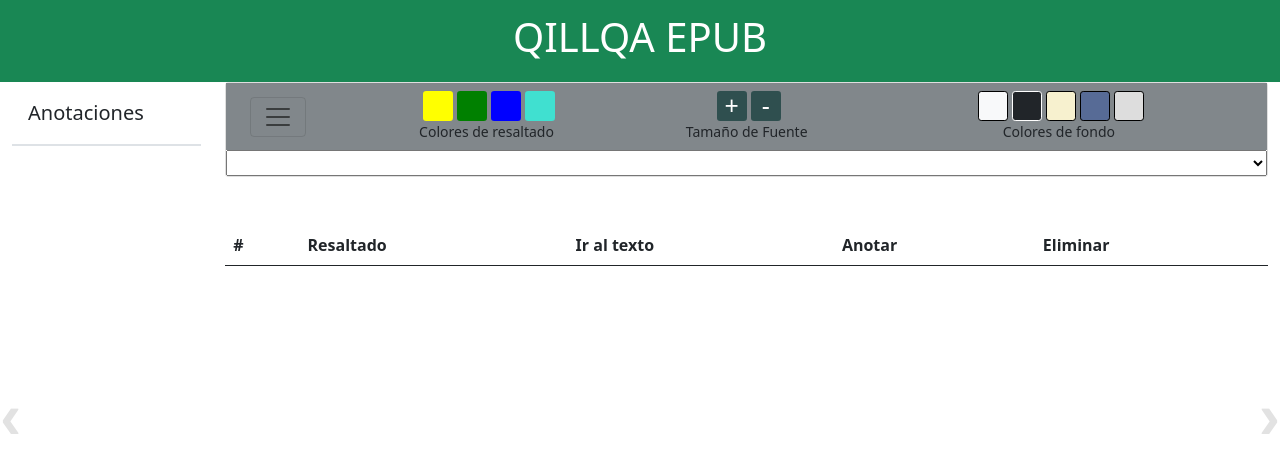
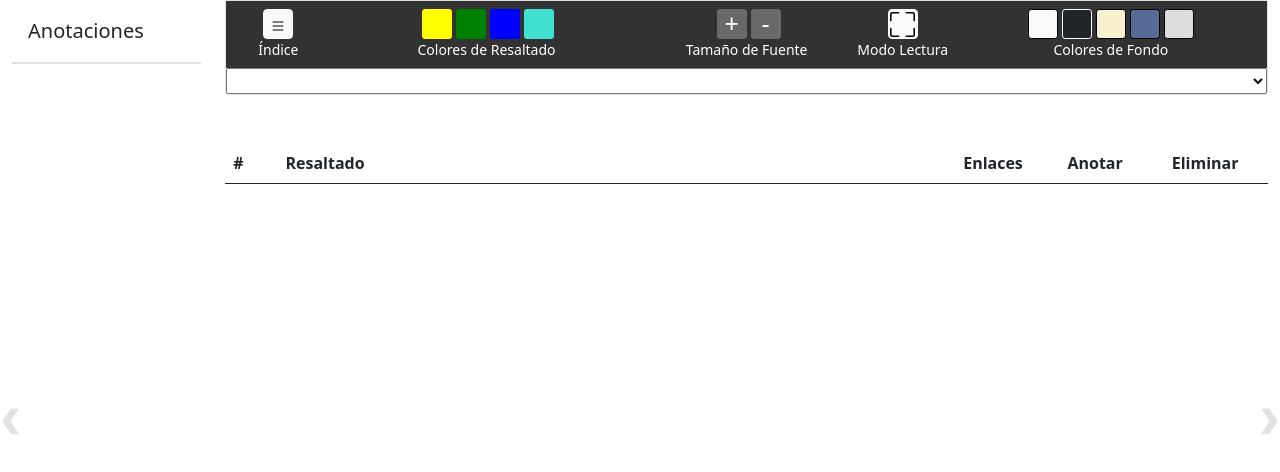
Before and after one commit to Davik2716/epubjs, a website: page public/index.html in a window 1280 px wide. Drawn offline with nearby package versions, Linux system fonts and the light colour scheme; no server answers.

Commit message:
Funciones mejoradas

```diff
--- a/public/css/estilos.css
+++ b/public/css/estilos.css
@@ -29,12 +29,14 @@
     color: #ccc;
 }
 
-.arrow:hover, .navlink:hover {
+.arrow:hover,
+.navlink:hover {
     color: #777;
     /* color: red; */
 }
 
-.arrow:active, .navlink:hover {
+.arrow:active,
+.navlink:hover {
     color: #000;
     /* color: blue; */
 }
@@ -49,3 +51,32 @@
     /* text-decoration: underline; */
     text-decoration: none;
 }
+
+.anotaciones {
+    overflow-y: scroll;
+    max-height: 1000px;
+}
+
+.tablaresaltado {
+    overflow-y: scroll;
+    max-height: 500px;
+}
+
+
+/* Hide scrollbar for Chrome, Safari and Opera */
+
+/* .anotaciones::-webkit-scrollbar {
+    display: none;
+}
+
+.tablaresaltado::-webkit-scrollbar {
+    display: none;
+} */
+
+
+/* Hide scrollbar for IE, Edge and Firefox */
+
+/* .anotaciones {
+    -ms-overflow-style: none;
+    scrollbar-width: none;
+} */
--- a/public/index.html
+++ b/public/index.html
@@ -4,15 +4,12 @@
 <head>
     <meta charset="utf-8">
     <meta name="viewport" content="width=device-width, initial-scale=1">
-    <title>QILLQA Resaltador y Fondo</title>
+    <title>QILLQA</title>
     <script src="js/epub.js"></script>
     <script src="js/main.js" defer></script>
     <script src="https://cdnjs.cloudflare.com/ajax/libs/jszip/3.1.5/jszip.min.js"></script>
-    <link href="https://cdn.jsdelivr.net/npm/bootstrap@5.0.0/dist/css/bootstrap.min.css" rel="stylesheet"
-        integrity="sha384-wEmeIV1mKuiNpC+IOBjI7aAzPcEZeedi5yW5f2yOq55WWLwNGmvvx4Um1vskeMj0" crossorigin="anonymous">
-    <script defer src="https://use.fontawesome.com/releases/v5.0.9/js/all.js"
-        integrity="sha384-8iPTk2s/jMVj81dnzb/iFR2sdA7u06vHJyyLlAd4snFpCl/SnyUjRrbdJsw1pGIl"
-        crossorigin="anonymous"></script>
+    <script defer src="https://use.fontawesome.com/releases/v5.0.9/js/all.js" integrity="sha384-8iPTk2s/jMVj81dnzb/iFR2sdA7u06vHJyyLlAd4snFpCl/SnyUjRrbdJsw1pGIl" crossorigin="anonymous"></script>
+    <link href="https://cdn.jsdelivr.net/npm/bootstrap@5.0.0/dist/css/bootstrap.min.css" rel="stylesheet" integrity="sha384-wEmeIV1mKuiNpC+IOBjI7aAzPcEZeedi5yW5f2yOq55WWLwNGmvvx4Um1vskeMj0" crossorigin="anonymous">
     <link rel="stylesheet" href="css/main.css">
     <link rel="stylesheet" href="css/estilos.css">
 </head>
@@ -28,16 +25,16 @@
     </svg>
 
     <div class="container-fluid">
-        <div class="row">
+        <!-- cabecera -->
+        <!-- <div class="row">
             <nav class="navbar navbar-dark bg-success">
                 <a class="navbar-brand mx-auto">
                     <h1>QILLQA EPUB</h1>
                 </a>
             </nav>
-        </div>
-
+        </div> -->
         <div class="row align-items-start">
-            <div class="col-2">
+            <div class="col-2 anotaciones">
                 <a class="d-flex align-items-center flex-shrink-0 p-3 link-dark text-decoration-none border-bottom">
                     <span class="fs-5 fw-semibold">Anotaciones</span>
                 </a>
@@ -46,60 +43,76 @@
             <div class="col-10">
                 <div>
                     <div class="card">
-                        <nav class="navbar navbar-light" style="background-color: #81878b;">
+                        <nav class="navbar navbar-light" style="background-color: rgb(50, 50, 50); color: white;">
                             <!-- rgb(13,33,44) -->
-                            <div class="container-fluid justify-content-start" style="width: 10%; float:left">
-                                <button class="navbar-toggler" type="button" data-bs-toggle="collapse"
-                                    data-bs-target="#navbarToggleExternalContent"
-                                    aria-controls="navbarToggleExternalContent" aria-expanded="false"
-                                    aria-label="Toggle navigation">
+                            <!-- <div class="container-fluid justify-content-start" style="width: 10%; float:left">
+                                <button class="navbar-toggler" type="button" data-bs-toggle="collapse" data-bs-target="#navbarToggleExternalContent"
+                                aria-controls="navbarToggleExternalContent" aria-expanded="false" aria-label="Toggle navigation">
                                     <span class="navbar-toggler-icon"></span>
                                 </button>
+                            </div> -->
+                            <!-- indice -->
+                            <div style="width: 10%; float:right">
+                                <div class="row" style="display: flex; justify-content: center;">
+                                    <button type="button" class="btn btn-light" id="btnIndice" style="width: 30px; height: 30px; padding: 0%;">
+                                        <svg xmlns="http://www.w3.org/2000/svg" width="16" height="16" fill="currentColor" class="bi bi-list" viewBox="0 0 16 16">
+                                            <path fill-rule="evenodd" d="M2.5 12a.5.5 0 0 1 .5-.5h10a.5.5 0 0 1 0 1H3a.5.5 0 0 1-.5-.5zm0-4a.5.5 0 0 1 .5-.5h10a.5.5 0 0 1 0 1H3a.5.5 0 0 1-.5-.5zm0-4a.5.5 0 0 1 .5-.5h10a.5.5 0 0 1 0 1H3a.5.5 0 0 1-.5-.5z"></path>
+                                        </svg>
+                                    </button>
+                                </div>
+                                <div class="row" style="text-align: center;">
+                                    <small>Índice</small>
+                                </div>
                             </div>
+                            <!-- resaltados -->
                             <div style="width: 30%; float:left">
                                 <div class="row" style="display: flex; justify-content: center;">
-                                    <button class="btn btn-sm ms-1" type="button" id="yellow"
-                                        style="width: 30px; height: 30px; background-color: yellow;"></button>
-                                    <button class="btn btn-sm ms-1" type="button" id="green"
-                                        style="width: 30px; height: 30px; background-color: green;"></button>
-                                    <button class="btn btn-sm ms-1" type="button" id="blue"
-                                        style="width: 30px; height: 30px; background-color: blue;"></button>
-                                    <button class="btn btn-sm ms-1" type="button" id="turquoise"
-                                        style="width: 30px; height: 30px; background-color: turquoise;"></button>
+                                    <button class="btn btn-sm ms-1" type="button" id="yellow" style="width: 30px; height: 30px; background-color: yellow;"></button>
+                                    <button class="btn btn-sm ms-1" type="button" id="green" style="width: 30px; height: 30px; background-color: green;"></button>
+                                    <button class="btn btn-sm ms-1" type="button" id="blue" style="width: 30px; height: 30px; background-color: blue;"></button>
+                                    <button class="btn btn-sm ms-1" type="button" id="turquoise" style="width: 30px; height: 30px; background-color: turquoise;"></button>
                                 </div>
                                 <div class="row" style="text-align: center;">
-                                    <small>Colores de resaltado</small>
+                                    <small>Colores de Resaltado</small>
                                 </div>
                             </div>
+                            <!-- tamaño -->
                             <div style="width: 20%; float:center">
                                 <div class="row" style="display: flex; justify-content: center;">
-
-                                    <button class="btn btn-sm ms-1" type="button" id="btnmas" value="+"
-                                        style="justify-content: center; align-items: center; display: flex; font-size: 25px; width: 30px; height: 30px; background-color: darkslategray; color:white">
+                                    <button class="btn btn-sm ms-1" type="button" id="btnmas" value="+" style="justify-content: center; align-items: center; display: flex; font-size: 25px; width: 30px; height: 30px; background-color: rgb(105, 105, 105); color:white">
                                         +</button>
-                                    <button class="btn btn-sm ms-1" type="button" id="btnmenos" value="-"
-                                        style="justify-content: center; align-items: center; display: flex; font-size: 25px; width: 30px; height: 30px; background-color: darkslategray; color:white;">
+                                    <button class="btn btn-sm ms-1" type="button" id="btnmenos" value="-" style="justify-content: center; align-items: center; display: flex; font-size: 25px; width: 30px; height: 30px; background-color: rgb(105, 105, 105); color:white;">
                                         -</button>
                                 </div>
                                 <div class="row" style="text-align: center;">
                                     <small>Tamaño de Fuente</small>
                                 </div>
                             </div>
-                            <div style="width: 40%; float:right">
+                            <!-- pantalla completa -->
+                            <div style="width: 10%; float:right">
                                 <div class="row" style="display: flex; justify-content: center;">
-                                    <button class="btn btn-sm btn-light ms-1" type="button" id="btnFondoBlanco"
-                                        style="width: 30px; height: 30px; border: 1px solid #000000;"></button>
-                                    <button class="btn btn-sm btn-dark ms-1" type="button" id="btnFondoNegro"
-                                        style="width: 30px; height: 30px; border: 1px solid #ffffff;"></button>
-                                    <button class="btn btn-sm ms-1" type="button" id="btnFondoSepia"
-                                        style="width: 30px; height: 30px; background-color: rgb(247, 241, 207); border: 1px solid #000000;"></button>
-                                    <button class="btn btn-sm ms-1" type="button" id="btnFondoAzulOscuro"
-                                        style="width: 30px; height: 30px; background-color: rgb(87, 107, 150); border: 1px solid #000000;"></button>
-                                    <button class="btn btn-sm ms-1" type="button" id="btnFondoAzulClaro"
-                                        style="width: 30px; height: 30px; background-color: rgb(221, 221, 221); border: 1px solid #000000;"></button>
+                                    <!-- Aqui va el boton fulll screen -->
+                                    <button type="button" class="btn btn-light" id="btnPanCom" style="width: 30px; height: 30px; padding: 0%;">
+                                        <svg xmlns="http://www.w3.org/2000/svg" width="25" height="25" fill="currentColor" class="bi bi-fullscreen" viewBox="0 0 16 16">
+                                            <path d="M1.5 1a.5.5 0 0 0-.5.5v4a.5.5 0 0 1-1 0v-4A1.5 1.5 0 0 1 1.5 0h4a.5.5 0 0 1 0 1h-4zM10 .5a.5.5 0 0 1 .5-.5h4A1.5 1.5 0 0 1 16 1.5v4a.5.5 0 0 1-1 0v-4a.5.5 0 0 0-.5-.5h-4a.5.5 0 0 1-.5-.5zM.5 10a.5.5 0 0 1 .5.5v4a.5.5 0 0 0 .5.5h4a.5.5 0 0 1 0 1h-4A1.5 1.5 0 0 1 0 14.5v-4a.5.5 0 0 1 .5-.5zm15 0a.5.5 0 0 1 .5.5v4a1.5 1.5 0 0 1-1.5 1.5h-4a.5.5 0 0 1 0-1h4a.5.5 0 0 0 .5-.5v-4a.5.5 0 0 1 .5-.5z"></path>
+                                        </svg>
+                                    </button>
                                 </div>
                                 <div class="row" style="text-align: center;">
-                                    <small>Colores de fondo</small>
+                                    <small>Modo Lectura</small>
+                                </div>
+                            </div>
+                            <!-- fondos -->
+                            <div style="width: 30%; float:right">
+                                <div class="row" style="display: flex; justify-content: center;">
+                                    <button class="btn btn-sm btn-light" type="button" id="btnFondoBlanco" style="width: 30px; height: 30px; border: 1px solid #000000;"></button>
+                                    <button class="btn btn-sm btn-dark ms-1" type="button" id="btnFondoNegro" style="width: 30px; height: 30px; border: 1px solid #ffffff;"></button>
+                                    <button class="btn btn-sm ms-1" type="button" id="btnFondoSepia" style="width: 30px; height: 30px; background-color: rgb(247, 241, 207); border: 1px solid #000000;"></button>
+                                    <button class="btn btn-sm ms-1" type="button" id="btnFondoAzulOscuro" style="width: 30px; height: 30px; background-color: rgb(87, 107, 150); border: 1px solid #000000;"></button>
+                                    <button class="btn btn-sm ms-1" type="button" id="btnFondoAzulClaro" style="width: 30px; height: 30px; background-color: rgb(221, 221, 221); border: 1px solid #000000;"></button>
+                                </div>
+                                <div class="row" style="text-align: center;">
+                                    <small>Colores de Fondo</small>
                                 </div>
                             </div>
                         </nav>
@@ -109,15 +122,16 @@
                         <a id="next" href="#next" class="arrow">›</a>
                     </div>
                 </div>
-                <div class="mt-5">
+                <!-- tabla de resaltados -->
+                <div class="mt-5 tablaresaltado">
                     <table class="table">
                         <thead>
                             <tr>
-                                <th scope="col">#</th>
-                                <th scope="col">Resaltado</th>
-                                <th scope="col">Ir al texto</th>
-                                <th scope="col">Anotar</th>
-                                <th scope="col">Eliminar</th>
+                                <th scope="col" style="width: 5%;">#</th>
+                                <th scope="col" style="width: 65%;">Resaltado</th>
+                                <th scope="col" style="width: 10%;">Enlaces</th>
+                                <th scope="col" style="width: 10%;">Anotar</th>
+                                <th scope="col" style="width: 10%;">Eliminar</th>
                             </tr>
                         </thead>
                         <tbody id="highlights">
@@ -133,14 +147,9 @@
             </div>
         </div>
 
-        <script src="https://code.jquery.com/jquery-3.6.0.min.js"
-            integrity="sha256-/xUj+3OJU5yExlq6GSYGSHk7tPXikynS7ogEvDej/m4=" crossorigin="anonymous"></script>
-        <script src="https://cdnjs.cloudflare.com/ajax/libs/popper.js/1.12.9/umd/popper.min.js"
-            integrity="sha384-ApNbgh9B+Y1QKtv3Rn7W3mgPxhU9K/ScQsAP7hUibX39j7fakFPskvXusvfa0b4Q"
-            crossorigin="anonymous"></script>
-        <script src="https://maxcdn.bootstrapcdn.com/bootstrap/4.0.0/js/bootstrap.min.js"
-            integrity="sha384-JZR6Spejh4U02d8jOt6vLEHfe/JQGiRRSQQxSfFWpi1MquVdAyjUar5+76PVCmYl"
-            crossorigin="anonymous"></script>
+        <script src="https://code.jquery.com/jquery-3.6.0.min.js" integrity="sha256-/xUj+3OJU5yExlq6GSYGSHk7tPXikynS7ogEvDej/m4=" crossorigin="anonymous"></script>
+        <script src="https://cdnjs.cloudflare.com/ajax/libs/popper.js/1.12.9/umd/popper.min.js" integrity="sha384-ApNbgh9B+Y1QKtv3Rn7W3mgPxhU9K/ScQsAP7hUibX39j7fakFPskvXusvfa0b4Q" crossorigin="anonymous"></script>
+        <script src="https://maxcdn.bootstrapcdn.com/bootstrap/4.0.0/js/bootstrap.min.js" integrity="sha384-JZR6Spejh4U02d8jOt6vLEHfe/JQGiRRSQQxSfFWpi1MquVdAyjUar5+76PVCmYl" crossorigin="anonymous"></script>
     </div>
 </body>
 
```
Also changed, not shown: public/js/main.js (+20 -2 lines). Lines whose indentation alone changed are shown as unchanged.
